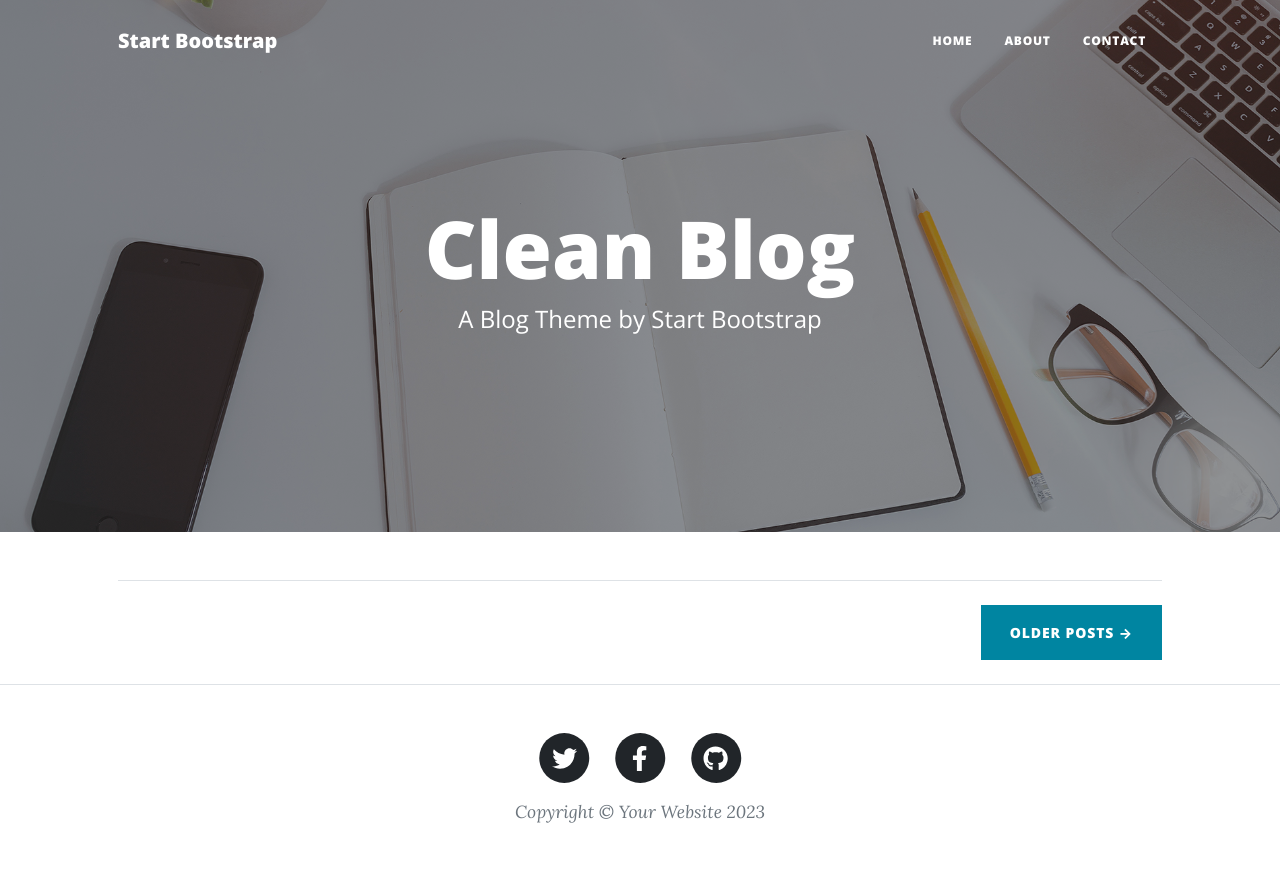
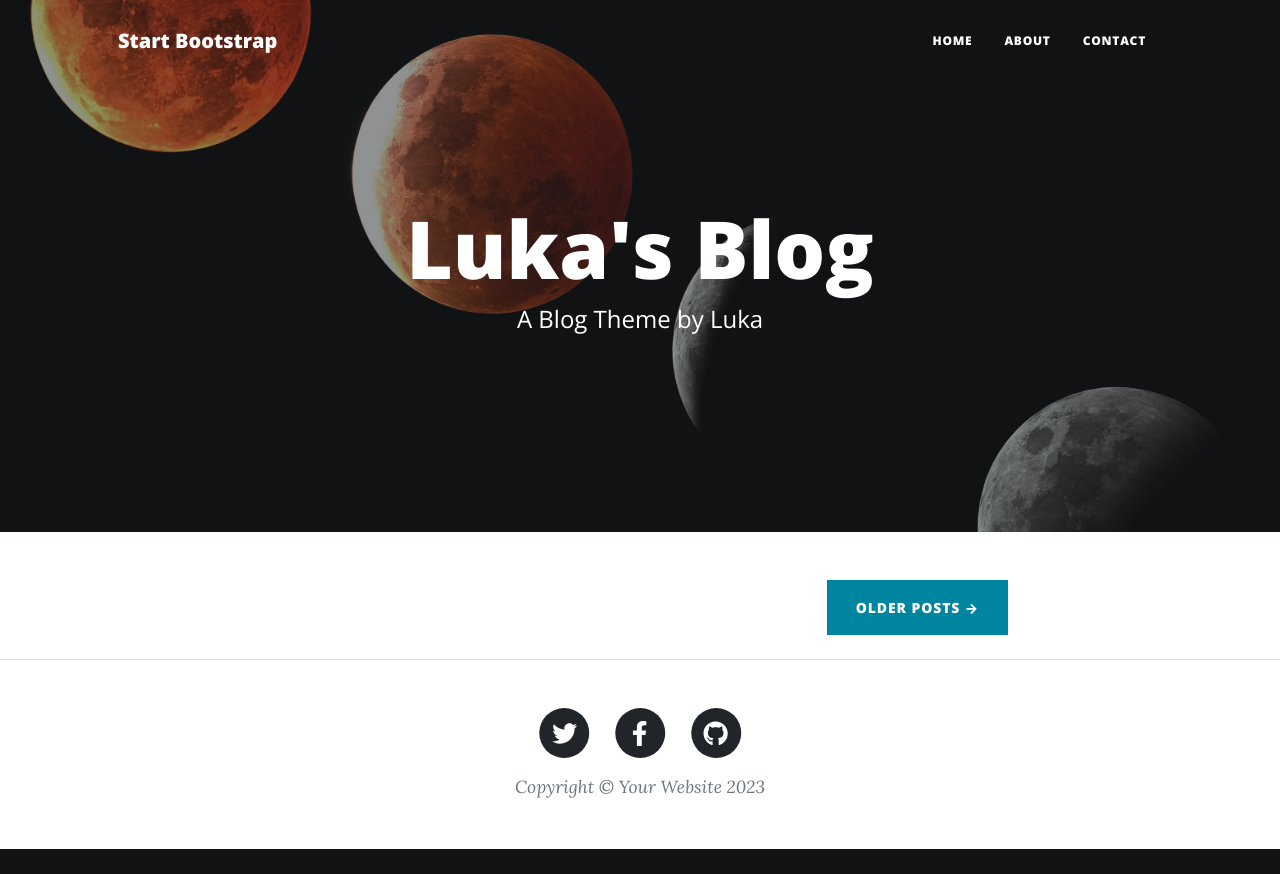
Before and after one commit to IvanAndjelkovic/Day59_Clean_Blog, a Flask app: page / in a window 1280 px wide. After the commit the page ends 849 px from the top, so only its background shows below. Run offline with Flask 3, Linux system fonts and the light colour scheme; some libraries are stand-ins or nearby versions.

Commit message:
Adding the correct lining to the Blogs

```diff
--- a/main.py
+++ b/main.py
@@ -5,7 +5,7 @@ import requests
 
 app=Flask(__name__)
 
-blog_url="https://api.npoint.io/bd3389b6ea02b071067c"
+blog_url="https://api.npoint.io/3edc27e6e4f05fef7d0c"
 response=requests.get(blog_url)
 blog_post_json=response.json()
 
--- a/templates/header.html
+++ b/templates/header.html
@@ -17,8 +17,8 @@
                 </div>
             </div>
         </nav>
-        <header class="masthead" style="background-image: url('assets/img/home-bg.jpg')">
-            <title>Clean Blog - Start Bootstrap Theme</title>
+        <header class="masthead" style="background-image: url('/static/assets/img/shoot-to-the-moon.jpg')">
+            <title>Luka's Blog - Different Topics</title>
                 <link rel="icon" type="image/x-icon" href="{{ url_for('static', filename='/assets/favicon.ico') }}" />
 
                 <!-- Font Awesome and Google Fonts code here -->
@@ -29,8 +29,8 @@
                 <div class="row gx-4 gx-lg-5 justify-content-center">
                     <div class="col-md-10 col-lg-8 col-xl-7">
                         <div class="site-heading">
-                            <h1>Clean Blog</h1>
-                            <span class="subheading">A Blog Theme by Start Bootstrap</span>
+                            <h1>Luka's Blog</h1>
+                            <span class="subheading">A Blog Theme by Luka</span>
                         </div>
                     </div>
                 </div>
--- a/templates/index.html
+++ b/templates/index.html
@@ -5,7 +5,7 @@
         <meta name="viewport" content="width=device-width, initial-scale=1, shrink-to-fit=no" />
         <meta name="description" content="" />
         <meta name="author" content="" />
-        <title>Clean Blog - Start Bootstrap Theme</title>
+        <title>Luka's Blog - Start Bootstrap Theme</title>
         <link rel="icon" type="image/x-icon" href="/static/assets/favicon.ico" />
         <!-- Font Awesome icons (free version)-->
         <script src="https://use.fontawesome.com/releases/v6.3.0/js/all.js" crossorigin="anonymous"></script>
@@ -20,27 +20,28 @@
       {% include 'header.html' %}
         <!-- Main Content-->
 
-        <div class="container px-4 px-lg-5">
+       <!-- Main Content -->
+  <div class="container">
+
+
+    <div class="row">
+      <div class="col-lg-8 col-md-10 mx-auto">
         {% for blog in blogs %}
-            <div class="row gx-4 gx-lg-5 justify-content-center">
-                <div class="col-md-10 col-lg-8 col-xl-7">
-                    <!-- Post preview-->
-                    <div class="post-preview">
-                        <a href="../static/templates/post.html">
-                            <h2 class="post-title">{{blog.title}}</h2>
-                            <h3 class="post-subtitle">{{blog.subtitle}}</h3>
-                        </a>
-                        <p class="post-meta">
-                            Posted by
-                            <a href="#!">{{blog.author}}</a>
-                            on {{blog.date}}
-                        </p>
-                    </div>
-         {% endfor %}
-
-                    <!-- Divider-->
-                    <hr class="my-4" />
-
+        <div class="post-preview">
+          <a href="#">
+            <h2 class="post-title">
+              {{blog.title}}
+            </h2>
+            <h3 class="post-subtitle">
+              {{blog.subtitle}}
+            </h3>
+          </a>
+          <p class="post-meta">Posted by
+            <a href="#">{{blog.author}}</a>
+            on {{blog.date}}</p>
+        </div>
+        <hr>
+        {% endfor %}
 
 
 
@@ -48,7 +49,9 @@
                     <div class="d-flex justify-content-end mb-4"><a class="btn btn-primary text-uppercase" href="#!">Older Posts →</a></div>
                 </div>
             </div>
+
         </div>
+
     {% include 'footer.html' %}
         <!-- Bootstrap core JS-->
         <script src="https://cdn.jsdelivr.net/npm/bootstrap@5.2.3/dist/js/bootstrap.bundle.min.js"></script>
```
Also changed, not shown: static/assets/img/shoot-to-the-moon.jpg (added).
